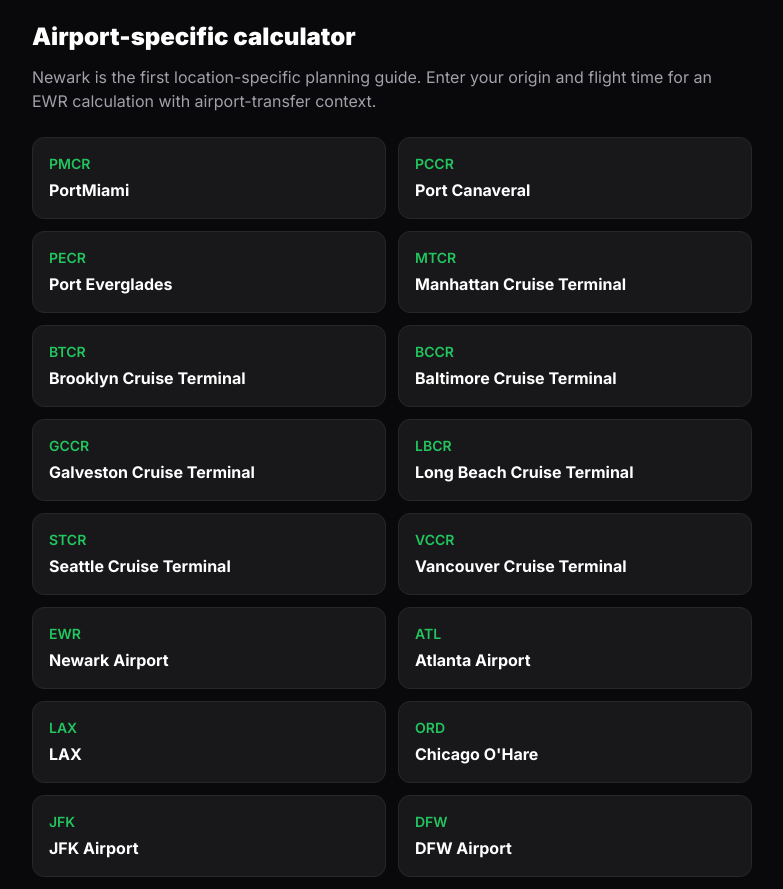
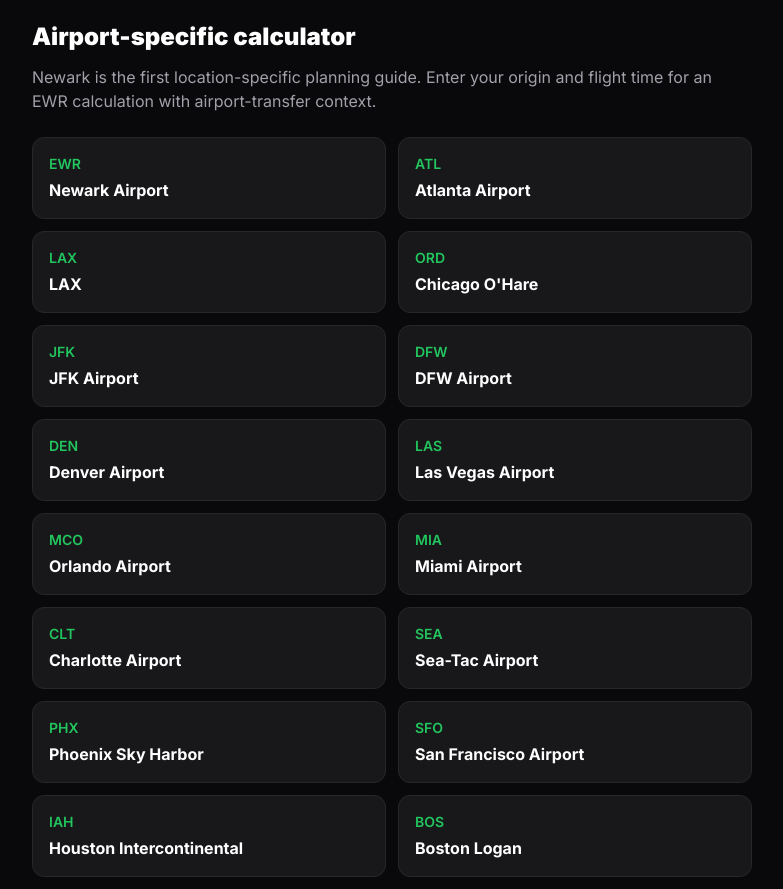
Before and after one commit to EthanMGarr/ontimer-website, a Next.js app: page /airport-time-to-leave-calculator in a window 1280 px wide. Shown: the part 5800-6689 px from the top of the page, without its empty margins (248-1031 px from the left). Built offline with nearby package versions, Linux system fonts and the light colour scheme; no server answers.

Commit message:
Fix cruise terminal 404 redirects

```diff
--- a/src/app/airport-time-to-leave-calculator/page.tsx
+++ b/src/app/airport-time-to-leave-calculator/page.tsx
@@ -2,6 +2,10 @@
 import Link from "next/link";
 import { AppStoreCTA } from "@/components/CTAButton";
 import { indexableTravelLocations } from "@/lib/travel-locations";
+
+const indexableAirportLocations = indexableTravelLocations.filter(
+  (location) => location.kind === "airport"
+);
 import AirportCalculator from "./AirportCalculator";
 
 export const metadata: Metadata = {
@@ -415,7 +419,7 @@
             for an EWR calculation with airport-transfer context.
           </p>
           <div className="mt-6 grid gap-3 sm:grid-cols-2">
-            {indexableTravelLocations.map((location) => (
+            {indexableAirportLocations.map((location) => (
               <Link
                 key={location.code}
                 href={`/airport-time-to-leave/${location.slug}`}
--- a/src/app/airport-time-to-leave/[slug]/page.tsx
+++ b/src/app/airport-time-to-leave/[slug]/page.tsx
@@ -1,4 +1,4 @@
-import { notFound } from "next/navigation";
+import { notFound, permanentRedirect } from "next/navigation";
 import DestinationPageTemplate from "@/components/destination-pages/DestinationPageTemplate";
 import {
   airportDestinationType,
@@ -33,7 +33,15 @@
 
 export default async function LocationPage({ params }: LocationPageProps) {
   const location = getTravelLocation((await params).slug);
-  if (!location || !airportDestinationType.validateDestination(location)) notFound();
+  if (!location) notFound();
+
+  // Cruise-terminal links were previously emitted under the airport route.
+  // Preserve those discovered URLs and consolidate them into the canonical route.
+  if (location.kind === "cruise-terminal" && location.indexable) {
+    permanentRedirect(`/cruise-time-to-leave/${location.slug}`);
+  }
+
+  if (!airportDestinationType.validateDestination(location)) notFound();
 
   return <DestinationPageTemplate model={buildAirportPageModel(location)} />;
 }
```
